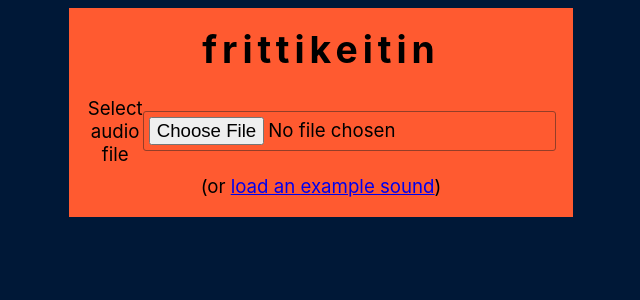
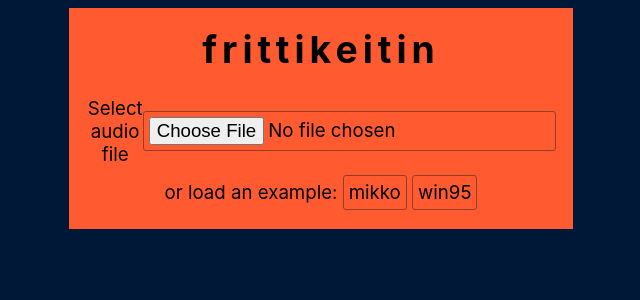
Before and after one commit to akx/frittikeitin, a React (Vite) app: page / in a window 1280 px wide. Shown: the top 300 px of the page, without its empty margins (319-959 px from the left). Built offline with nearby package versions, Linux system fonts and the light colour scheme.

Commit message:
Parempi!

```diff
--- a/src/App.tsx
+++ b/src/App.tsx
@@ -1,6 +1,7 @@
 import React from "react";
 import { DeepFrier } from "./components/DeepFrier";
 import mikkoURL from "./samples/mikko_alafriteeraaminuakiitosenpidakorkeistalampotiloist178e5bc895f81de0c92caeb87009cc0d.mp3";
+import win95URL from "./samples/win95.mp3";
 
 function App() {
   const [audioContext] = React.useState(() => new AudioContext());
@@ -18,9 +19,11 @@ function App() {
     }
   }
 
-  async function loadExampleSound(event: React.MouseEvent<HTMLAnchorElement>) {
+  async function loadExampleSound(event: React.MouseEvent<HTMLButtonElement>) {
     event.preventDefault();
-    const res = await fetch(mikkoURL);
+    const url = event.currentTarget.dataset["url"];
+    if (!url) return;
+    const res = await fetch(url);
     const arr = await res.arrayBuffer();
     const audio = await audioContext.decodeAudioData(arr);
     setAudioData(audio);
@@ -35,11 +38,13 @@ function App() {
       </div>
       {!audioData ? (
         <div>
-          (or{" "}
-          <a href="#" onClick={loadExampleSound}>
-            load an example sound
-          </a>
-          )
+          or load an example:{" "}
+          <button onClick={loadExampleSound} data-url={mikkoURL}>
+            mikko
+          </button>{" "}
+          <button onClick={loadExampleSound} data-url={win95URL}>
+            win95
+          </button>
         </div>
       ) : null}
       {error ? <div className="df-error">{error}</div> : null}
--- a/src/components/DeepFrier.tsx
+++ b/src/components/DeepFrier.tsx
@@ -67,6 +67,7 @@ export function DeepFrier({
           value={speed}
           slider
           onChange={setSpeed}
+          resetValue={0}
         />
         <NumberInput
           label="Claw Count"
--- a/src/components/NumberInput.tsx
+++ b/src/components/NumberInput.tsx
@@ -8,6 +8,7 @@ export default function NumberInput({
   value,
   onChange,
   slider,
+  resetValue,
 }: {
   label: string;
   min: number;
@@ -16,6 +17,7 @@ export default function NumberInput({
   value: number;
   onChange: (value: number) => void;
   slider?: boolean;
+  resetValue?: number;
 }) {
   return (
     <div className="df-input df-input-number">
@@ -29,6 +31,16 @@ export default function NumberInput({
         title={slider ? String(value) : undefined}
         onChange={(e) => onChange(parseFloat(e.target.value))}
       />
+      {resetValue !== undefined && (
+        <button
+          type="button"
+          onClick={() => onChange(resetValue)}
+          title="Reset"
+          style={{ flex: 0 }}
+        >
+          Reset
+        </button>
+      )}
     </div>
   );
 }
--- a/src/components/Player.tsx
+++ b/src/components/Player.tsx
@@ -9,8 +9,9 @@ export function Player({
   audioContext: AudioContext;
 }) {
   const lastSourceRef = React.useRef<AudioBufferSourceNode | null>(null);
+  const [playing, setPlaying] = React.useState(false);
 
-  function play() {
+  const play = React.useCallback(() => {
     if (lastSourceRef.current) {
       lastSourceRef.current.stop();
     }
@@ -18,10 +19,25 @@ export function Player({
     source.buffer = audioData;
     source.connect(audioContext.destination);
     source.start();
+    setPlaying(true);
+    source.addEventListener("ended", () => {
+      if (lastSourceRef.current === source) {
+        setPlaying(false);
+        lastSourceRef.current = null;
+      }
+    });
     lastSourceRef.current = source;
-  }
+  }, [audioContext, audioData]);
 
-  function download() {
+  const stop = React.useCallback(() => {
+    if (lastSourceRef.current) {
+      lastSourceRef.current.stop();
+      lastSourceRef.current = null;
+      setPlaying(false);
+    }
+  }, []);
+
+  const download = React.useCallback(() => {
     const blob = encodeToWavBlob(audioData);
     const url = URL.createObjectURL(blob);
     const link = document.createElement("a");
@@ -29,12 +45,16 @@ export function Player({
     link.download = "friteerattu.wav";
     link.click();
     setTimeout(() => URL.revokeObjectURL(url), 1000);
-  }
+  }, [audioData]);
 
   return (
     <>
       <button onClick={play}>Play ({audioData.duration.toFixed(2)}s)</button>
       &nbsp;
+      <button onClick={stop} disabled={!playing}>
+        Stop
+      </button>
+      &nbsp;
       <button onClick={download}>Download WAV</button>
     </>
   );
```
Also changed, not shown: 2 other files (tests, documents, lock files or other folders).
